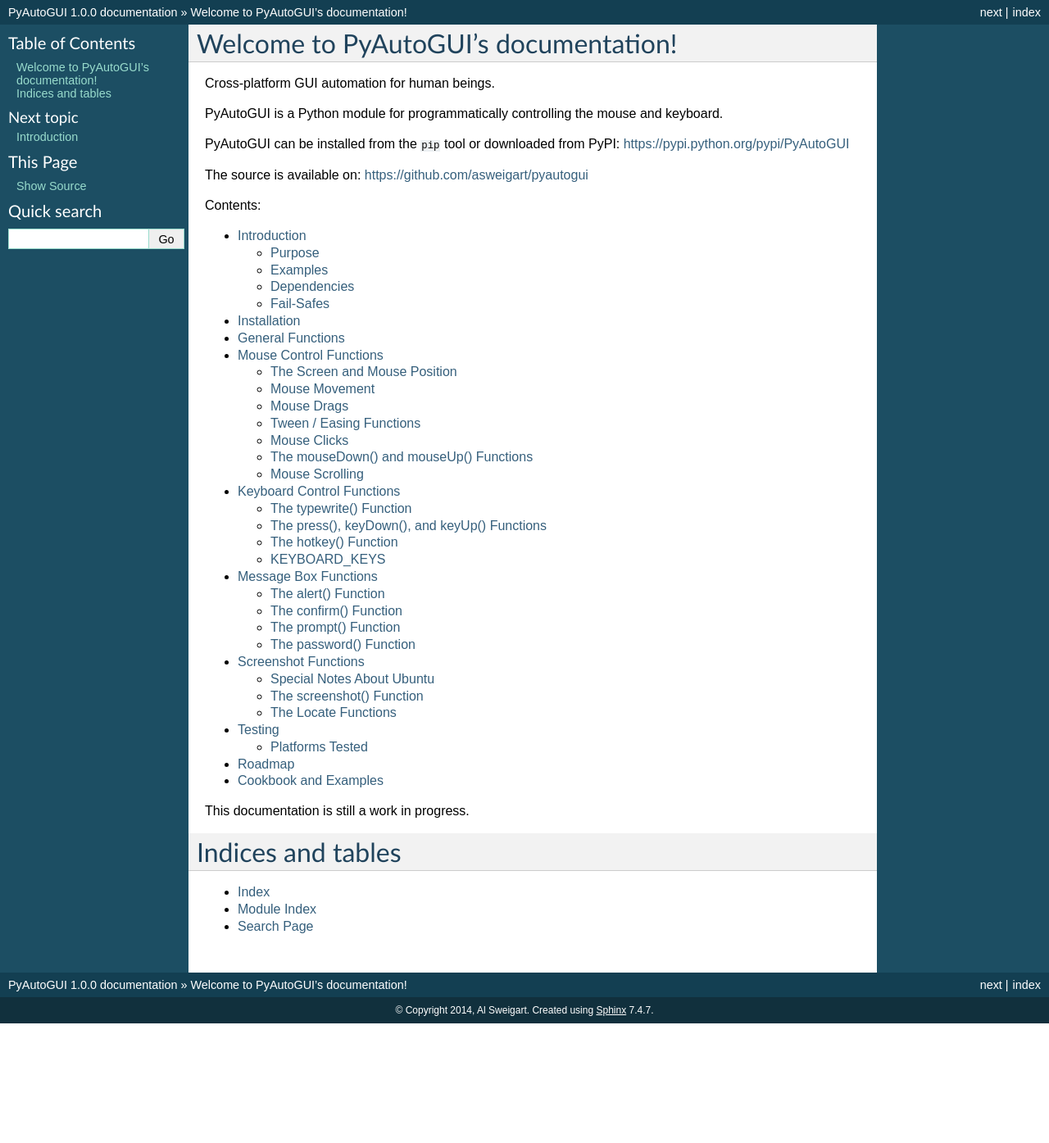
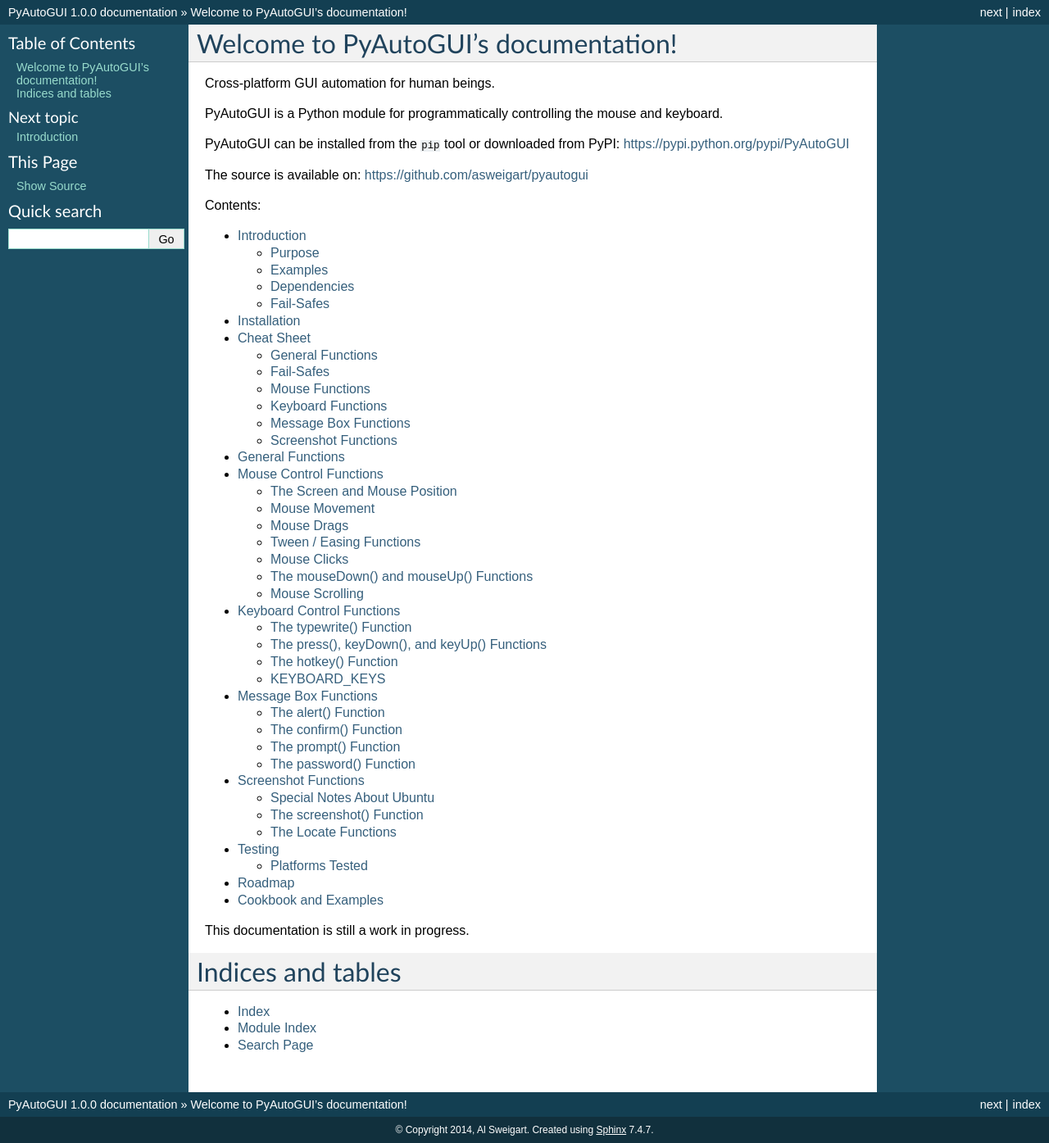
Before and after one commit to asweigart/pyautogui, a Sphinx documentation site: the page built from docs/index.rst, in a window 1280 px wide. Shown: the whole page at 82% size. Built offline with Sphinx 7.4.7, drawn with Linux system fonts in a browser that asks for light colours; before the commit the page ends 1249 px from its top, so only the background shows below that; some of the changed lines change nothing that is shown.

Commit message:
Adding 'cheatsheet' quickstart doc.

```diff
--- /dev/null
+++ b/docs/cheatsheet.rst
@@ -0,0 +1,147 @@
+.. default-role:: code
+
+===========
+Cheat Sheet
+===========
+
+This is a quickstart reference to using PyAutoGUI. All the keyword arguments in these examples are optional.
+
+    >>> import pyautogui
+
+PyAutoGUI works on Windows/Mac/Linux and on Python 2 & 3. Install from PyPI with `pip install pyautogui`.
+
+General Functions
+-----------------
+
+    >>> pyautogui.position()  # current mouse x and y
+    (968, 56)
+    >>> pyautogui.size()  # current screen resolution width and height
+    (1920, 1080)
+    >>> pyautogui.onScreen(x, y)  # True if x & y are within the screen.
+    True
+
+Fail-Safes
+----------
+
+Set up a 2.5 second pause after each PyAutoGUI call:
+
+    >>> import pyautogui
+    >>> pyautogui.PAUSE = 2.5
+
+When fail-safe mode is `True`, moving the mouse to the upper-left will raise a `pyautogui.FailSafeException` that can abort your program:
+
+    >>> import pyautogui
+    >>> pyautogui.FAILSAFE = True
+
+Mouse Functions
+---------------
+
+XY coordinates have 0, 0 origin at top left corner of the screen. X increases going right, Y increases going down.
+
+    >>> pyautogui.moveTo(x, y, duration=num_seconds)  # move mouse to XY coordinates over num_second seconds
+    >>> pyautogui.moveRel(xOffset, yOffset, duration=num_seconds)  # move mouse relative to its current position
+
+If `duration` is 0 or unspecified, movement is immediate. Note: dragging on Mac can't be immediate.
+
+    >>> pyautogui.dragTo(x, y, duration=num_seconds)  # drag mouse to XY
+    >>> pyautogui.dragRel(xOffset, yOffset, duration=num_seconds)  # drag mouse relative to its current position
+
+Calling `click()` just clicks the mouse once with the left button at the mouse's current location, but the keyword arguments can change that:
+
+    >>> pyautogui.click(x=moveToX, y=moveToY, clicks=num_of_clicks, interval=secs_between_clicks, button='left')
+
+The `button` keyword argument can be `'left'`, `'middle'`, or `'right'`.
+
+All clicks can be done with `click()`, but these functions exist for readability. Keyword args are optional:
+
+    >>> pyautogui.rightClick(x=moveToX, y=moveToY)
+    >>> pyautogui.middleClick(x=moveToX, y=moveToY)
+    >>> pyautogui.doubleClick(x=moveToX, y=moveToY)
+    >>> pyautogui.tripleClick(x=moveToX, y=moveToY)
+
+Positive scrolling will scroll up, negative scrolling will scroll down:
+
+    >>> pyautogui.scroll(amount_to_scroll, x=moveToX, y=moveToY)
+
+Individual button down and up events can be called separately:
+
+    >>> mouseDown(x=moveToX, y=moveToY, button='left')
+    >>> mouseUp(x=moveToX, y=moveToY, button='left')
+
+Keyboard Functions
+------------------
+
+Key presses go to wherever the keyboard cursor is at function-calling time.
+
+    >>> pyautogui.typewrite('Hello world!\n', interval=secs_between_keys)  # useful for entering text, newline is Enter
+
+A list of key names can be passed too:
+
+    >>> pyautogui.typewrite(['a', 'b', 'c', left', 'backspace', 'enter', 'f1'], interval=secs_between_keys)
+
+The full list of key names is in `pyautogui.KEYBOARD_KEYS`.
+
+Keyboard hotkeys like Ctrl-S or Ctrl-Shift-1 can be done by passing a list of key names to `hotkey()`:
+
+    >>> pyautogui.hotkey(['ctrl', 'c'])  # ctrl-c to copy
+    >>> pyautogui.hotkey(['ctrl', 'v'])  # ctrl-v to paste
+
+Individual button down and up events can be called separately:
+
+    >>> keyDown(key_name)
+    >>> keyUp(key_name)
+
+
+Message Box Functions
+---------------------
+
+If you need to pause the program until the user clicks OK on something, or want to display some information to the user, the message box functions have similar names that JavaScript has:
+
+    >>> pyautogui.alert('This displays some text with an OK button.')
+    >>> pyautogui.confirm('This displays text and has an OK and Cancel button.')
+    'OK'
+    >>> pyautogui.prompt('This lets the user type in a string and press OK.')
+    'This is what I typed in.'
+
+The `prompt()` function will return `None` if the user clicked Cancel.
+
+Screenshot Functions
+--------------------
+
+PyAutoGUI uses Pillow/PIL for it's image-related data.
+
+On Linux, you must run `sudo apt-get install scrot` to use the screenshot features.
+
+    >>> pyautogui.screenshot()  # returns a Pillow/PIL Image object
+    <PIL.Image.Image image mode=RGB size=1920x1080 at 0x24C3EF0>
+    >>> pyautogui.screenshot('foo.png')  # returns a Pillow/PIL Image object, and saves it to a file
+    <PIL.Image.Image image mode=RGB size=1920x1080 at 0x31AA198>
+
+If you have an image file of something you want to click on, you can find it on the screen with `locateOnScreen()`.
+
+    >>> pyautogui.locateOnScreen('looksLikeThis.png')  # returns (left, top, width, height) of first place it is found
+    (863, 417, 70, 13)
+
+The `locateAllOnScreen()` function will return a generator for all the locations it is found on the screen:
+
+    >>> for i in pyautogui.locateAllOnScreen('looksLikeThis.png')
+    ...
+    ...
+    (863, 117, 70, 13)
+    (623, 137, 70, 13),
+    (853, 577, 70, 13),
+    (883, 617, 70, 13),
+    (973, 657, 70, 13),
+    (933, 877, 70, 13)
+
+    >>> list(pyautogui.locateAllOnScreen('looksLikeThis.png'))
+    [(863, 117, 70, 13), (623, 137, 70, 13), (853, 577, 70, 13), (883, 617, 70, 13), (973, 657, 70, 13), (933, 877, 70, 13)]
+
+The `locateCenterOnScreen()` function just returns the XY coordinates of the middle of where the image is found on the screen:
+
+    >>> pyautogui.locateCenterOnScreen('looksLikeThis.png')
+    (658, 83)
+
+These functions return `None` if the image couldn't be found on the screen.
+
+Note: The locate functions are slow and can take a full second or two.
--- a/docs/index.rst
+++ b/docs/index.rst
@@ -21,6 +21,7 @@
 
    introduction.rst
    install.rst
+   cheatsheet.rst
    general.rst
    mouse.rst
    keyboard.rst
```
